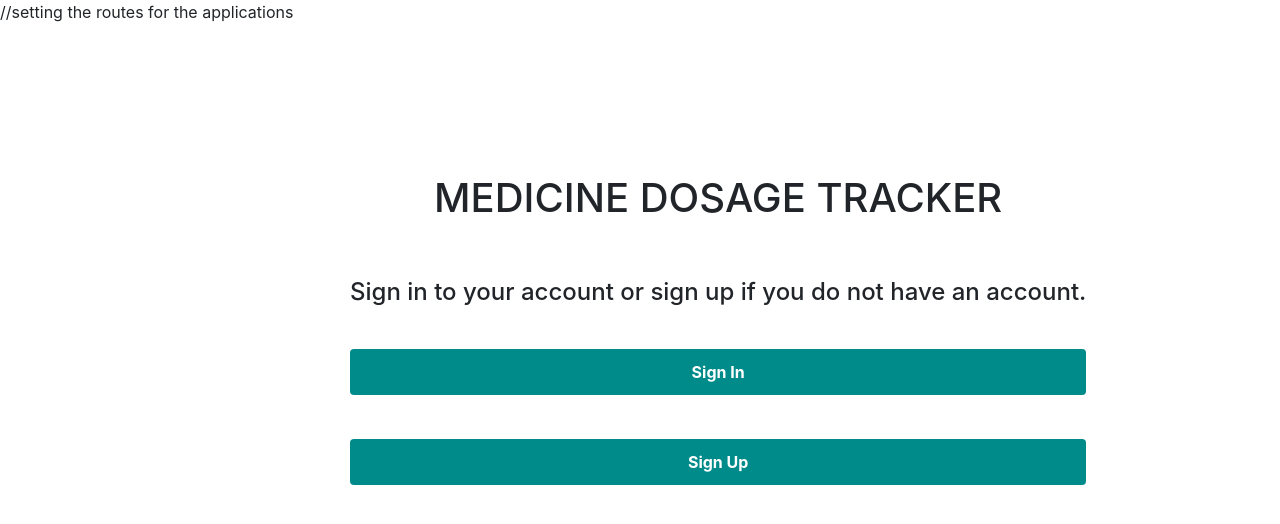
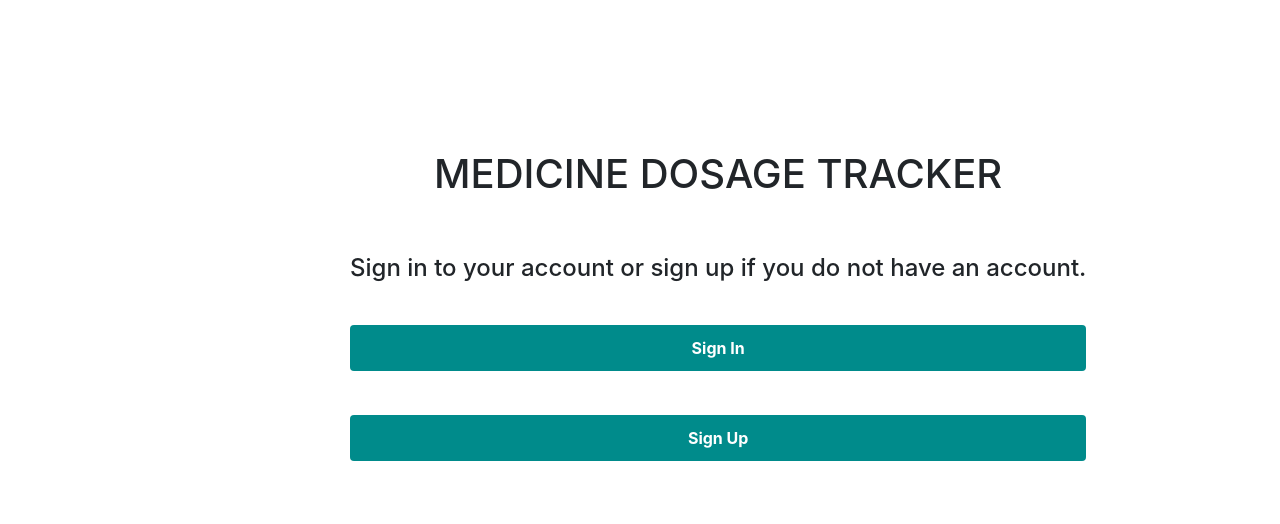
Before and after one commit to NayyaraNaseer/carteblanche, a React (Create React App) app in the folder client/: page / in a window 1280 px wide. Shown: the top 524 px of the page. Built offline with nearby package versions, Linux system fonts and the light colour scheme; no server answers.

Commit message:
Update App.js

```diff
--- a/client/src/App.js
+++ b/client/src/App.js
@@ -47,7 +47,6 @@ function App() {
 
   return (
     <Fragment>
-    //setting the routes for the applications
       <Router>
         <div className="container">
           <Switch>
@@ -62,7 +61,6 @@ function App() {
                 )
               }
             />
-            //if at sign in, the user gets authenticated, redirect to the dashboard
             <Route
               exact
               path="/signin"
@@ -74,7 +72,6 @@ function App() {
                 )
               }
             />
-            //if at sign up, the user gets authenticared, redirect to the dashboard
             <Route
               exact
               path="/signup"
@@ -86,7 +83,6 @@ function App() {
                 )
               }
             />
-            //at dashboard, if the user gets unauthenticated (e.g., signs out), redirect to sign in
             <Route
               exact
               path="/dashboard"
```
